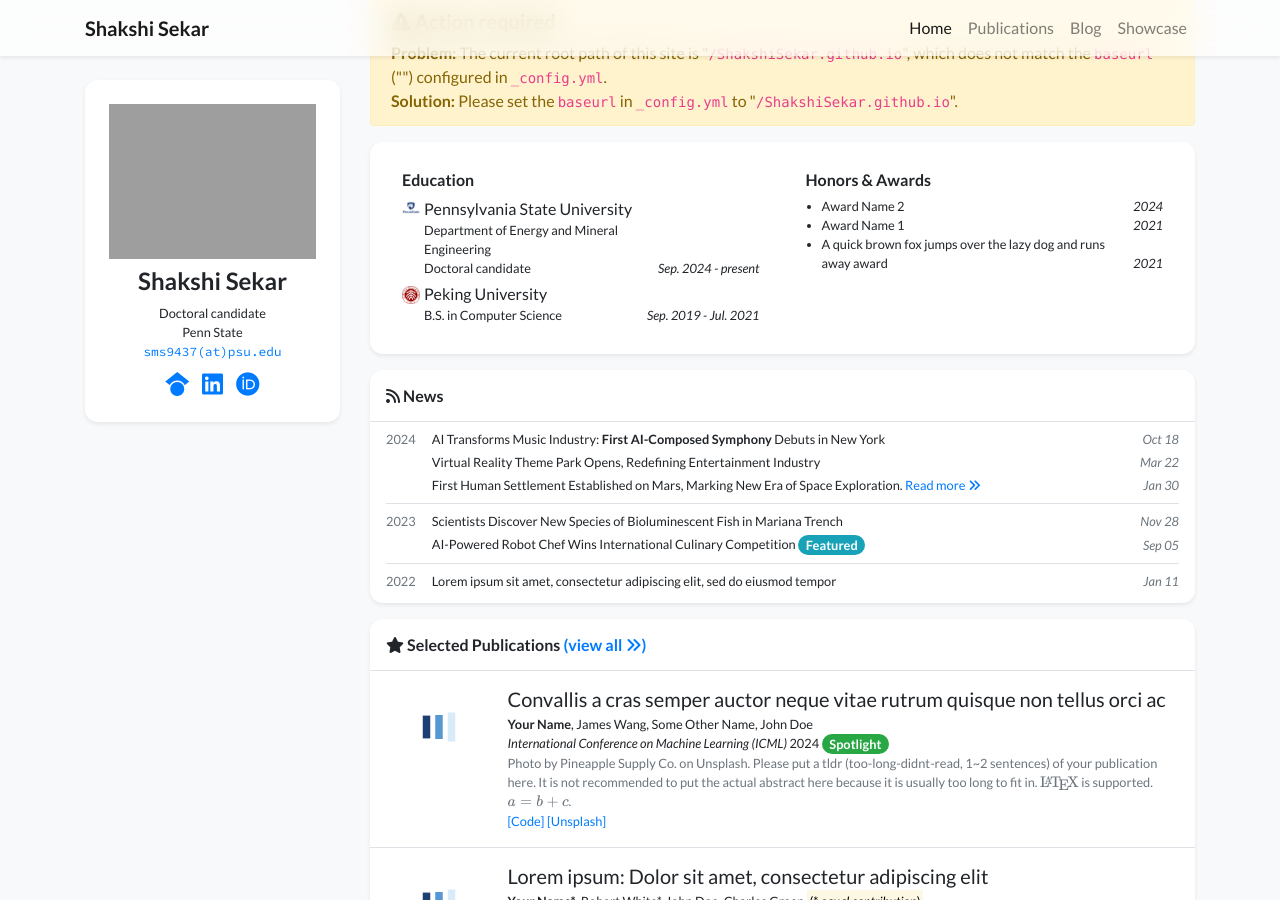
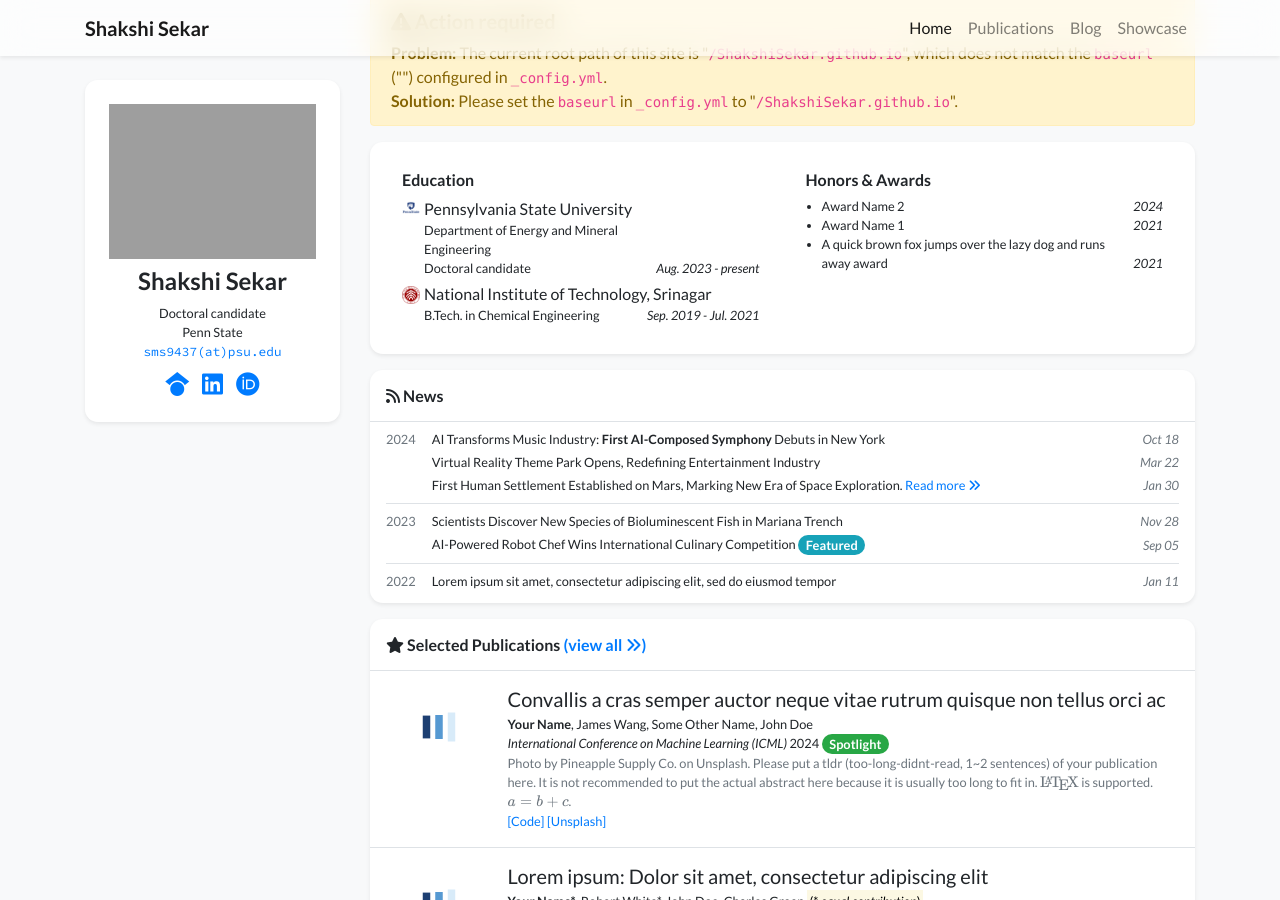
Before and after one commit to ShakshiSekar/ShakshiSekar.github.io, a Jekyll site: the page built from index.html, in a window 1280 px wide and 900 px high, scrolled down 414 px. Built offline with Jekyll 4.4.1, drawn with Linux system fonts in a browser that asks for light colours; nearby versions of some CDN libraries; a style sheet for code colours, icons or effects is not loaded.

Commit message:
profile.yml

```diff
--- a/_data/profile.yml
+++ b/_data/profile.yml
@@ -40,10 +40,10 @@ education:
   position: >-
     Department of Energy and Mineral Engineering <br/>
     Doctoral candidate
-  date: Sep. 2024 - present
-- name: Peking University
+  date: Aug. 2023 - present
+- name: National Institute of Technology, Srinagar
   logo: /assets/images/badges/PKU_red.png
-  position: B.S. in Computer Science
+  position: B.Tech. in Chemical Engineering
   date: Sep. 2019 - Jul. 2021
 
 # experience:
```
